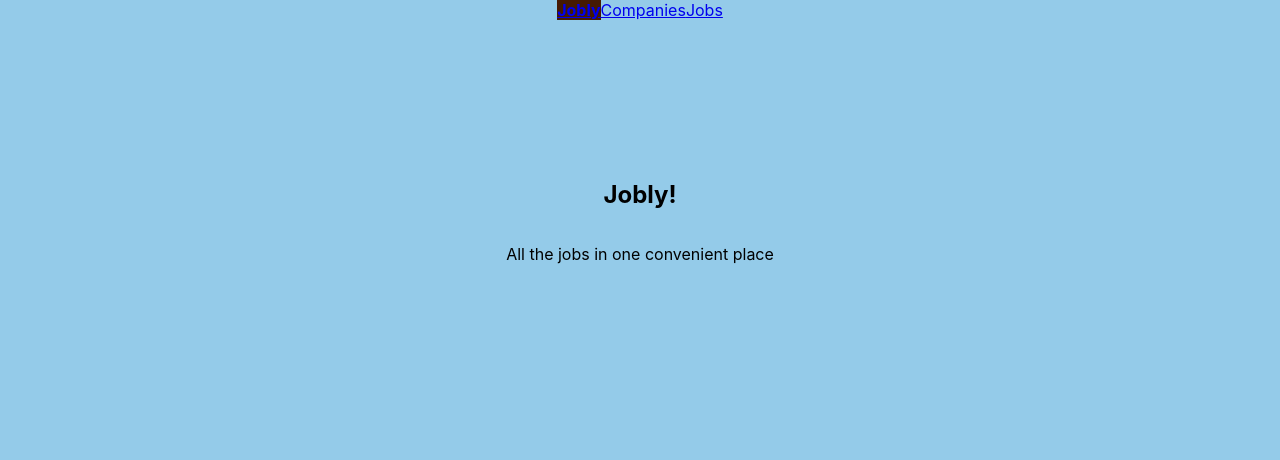
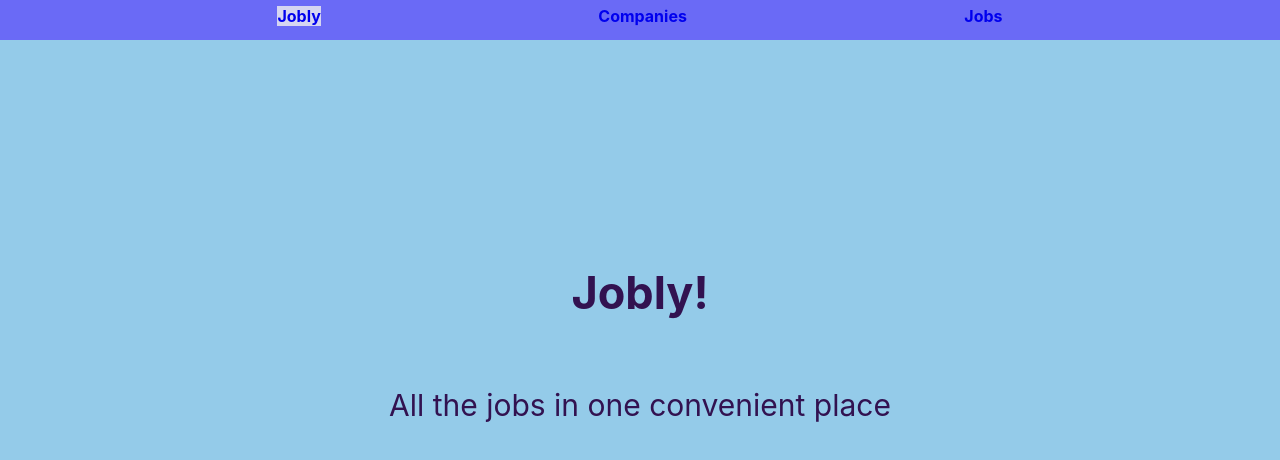
Before and after one commit to Teagan-McClintock/react-jobly, a React (Create React App) app: page / in a window 1280 px wide. Shown: the top 460 px of the page. Built offline with nearby package versions, Linux system fonts and the light colour scheme; no server answers.

Commit message:
Added styling to Homepage font, added more detailing to Navigation element

```diff
--- a/src/Homepage.css
+++ b/src/Homepage.css
@@ -1,7 +1,9 @@
 .Homepage {
-  height: 50vh;
+  height: 75vh;
   display: flex;
   align-items: bottom;
   justify-content: center;
   flex-direction: column;
+  color: rgb(50, 18, 80);
+  font-size: 30px;
 }
--- /dev/null
+++ b/src/Navigation.css
@@ -0,0 +1,16 @@
+.Navigation-links {
+  display: flex;
+  justify-content: space-evenly;
+  padding-top: 6px;
+  text-decoration: none;
+  font-weight: bold;
+}
+
+.Navigation-links * {
+  text-decoration: none;
+}
+
+.Navigation {
+  background-color: rgb(106, 106, 246);
+  height: 5vh;
+}
--- a/src/Navigation.js
+++ b/src/Navigation.js
@@ -1,4 +1,5 @@
-import { Link, NavLink } from "react-router-dom"
+import { NavLink } from "react-router-dom";
+import "./Navigation.css";
 
 /**Navigation stays on the top of the screen and contains links to
  *  homepage, JobList, and CompanyList
@@ -15,18 +16,27 @@ function Navigation() {
   const activeState = ({ isActive, isPending }) => {
     return {
     color: isPending ? "rgb(253 230 138)" : "",
-    backgroundColor: isActive ? "rgb(69 26 3)" : "",
-    fontWeight: isActive ? "bold" : ""
+    backgroundColor: isActive ? "rgb(213, 213, 241)" : ""
     };
   };
 
   return (
     <header className="Navigation">
-      <NavLink to={"/"} style={activeState}>Jobly</NavLink>
-      <NavLink to={"/companies"} style={activeState}>Companies</NavLink>
-      <NavLink to={"/jobs"} style={activeState}>Jobs</NavLink>
+      <div className="Navigation-links">
+        <NavLink to={"/"} style={activeState}>Jobly</NavLink>
+        <NavLink to={"/companies"} style={activeState}>Companies</NavLink>
+        <NavLink to={"/jobs"} style={activeState}>Jobs</NavLink>
+      </div>
     </header>
   ) // use NavLink instead of Link here (come back to this when we style)
 }
 
 export default Navigation;
+
+// <div className="Navigation">
+// <header className="Navigation">
+//   <NavLink to={"/"} style={activeState}>Jobly</NavLink>
+//   <NavLink to={"/companies"} style={activeState}>Companies</NavLink>
+//   <NavLink to={"/jobs"} style={activeState}>Jobs</NavLink>
+// </header>
+// </div>
```
